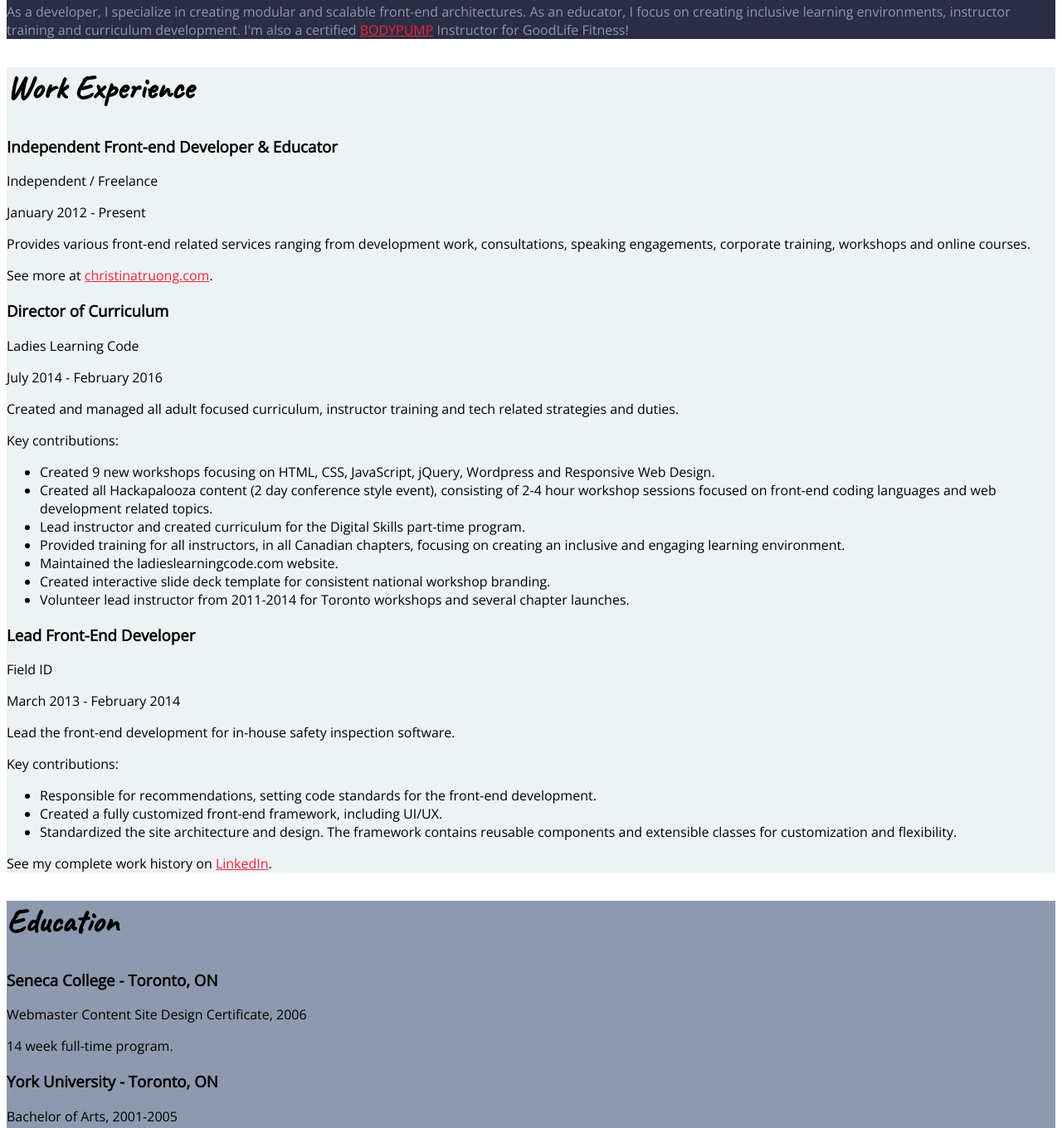
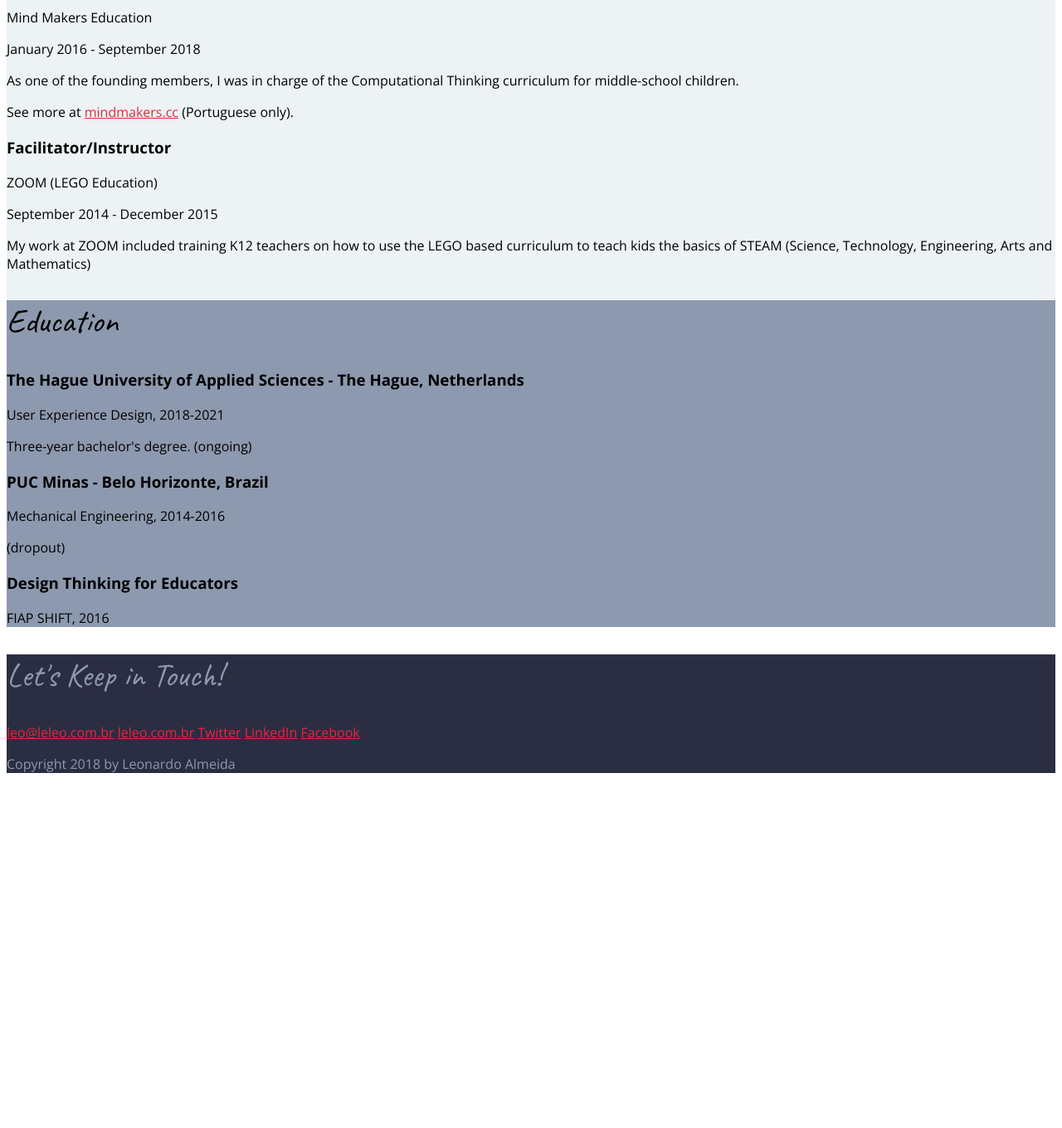
Before and after one commit to UXDSkillslab1718/4-final-assignment-challenge-leleoalmeida, a plain HTML site: page css-resume/index.html in a window 1280 px wide. Shown: the part 701-2061 px from the top of the page at 83% size. After the commit the page ends 1649 px from the top, so only its background shows below. Drawn offline with nearby package versions, Linux system fonts and the light colour scheme.

Commit message:
Assignment 1
Exercises related to chapter 3 done.

```diff
--- a/css-resume/css/styles.css
+++ b/css-resume/css/styles.css
@@ -6,6 +6,7 @@ body {
 
 h1, h2 {
 	font-family: 'Caveat', cursive;
+  font-weight: 400;
 }
 h1{
 	font-size: 80px;
--- a/css-resume/index.html
+++ b/css-resume/index.html
@@ -3,17 +3,17 @@
 <head>
     <meta charset="UTF-8">
     <meta name="viewport" content="width=device-width, initial-scale=1.0">
-    <title>Christina Truong | Resume</title>
-    <link href="https://fonts.googleapis.com/css?family=Caveat|Open+Sans" rel="stylesheet">
+    <title>Leonardo Almeida | Resume</title>
+    <link href="https://fonts.googleapis.com/css?family=Caveat|Open+Sans:400,700" rel="stylesheet">
     <link rel="stylesheet" href="css/styles.css">
 </head>
 <body>
     <!-- // Intro -->
     <header>
-        <img src="images/christina-truong.png" alt="Christina Truong">
-        <h1>Christina Truong</h1>
-        <h2>Web Developer + Educator</h2>
-        <p>As a developer, I specialize in creating modular and scalable front-end architectures. As an educator, I focus on creating inclusive learning environments, instructor training and curriculum development. I'm also a certified <a href="https://www.lesmills.com/workouts/fitness-classes/bodypump/" target="_blank">BODYPUMP</a> Instructor for GoodLife Fitness!</p>
+        <img src="images/leonardo-almeida.jpg" style="width: 300px;" alt="Christina Truong">
+        <h1>Leonardo Almeida</h1>
+        <h2>UX Designer + Educator</h2>
+        <p>As a UX designer, I specialize in creating unique experience for users. As an educator, I focus on teaching small children the basics of computational thinking!</p>
     </header>
 
     <main>
@@ -22,65 +22,36 @@
             <h2>Work Experience</h2>
 
             <!-- Job 1 Details -->
-            <h3>Independent Front-end Developer & Educator</h3>
-            <p>Independent / Freelance</p>
-            <p>January 2012 - Present</p>
+            <h3>Project Manager</h3>
+            <p>Mind Makers Education</p>
+            <p>January 2016 - September 2018</p>
 
-            <p>Provides various front-end related services ranging from development work, consultations, speaking engagements, corporate training, workshops and online courses.</p>
-            <p>See more at <a href="http://christinatruong.com" target="_blank">christinatruong.com</a>.</p>
+            <p>As one of the founding members, I was in charge of the Computational Thinking curriculum for middle-school children.</p>
+            <p>See more at <a href="http://mindmakers.cc" target="_blank">mindmakers.cc</a> (Portuguese only).</p>
 
             <!-- Job 2 Details -->
-            <h3>Director of Curriculum</h3>
-            <p>Ladies Learning Code</p>
-            <p>July 2014 - February 2016</p>
+            <h3>Facilitator/Instructor</h3>
+            <p>ZOOM (LEGO Education)</p>
+            <p>September 2014 - December 2015</p>
 
-            <p>Created and managed all adult focused curriculum, instructor training and tech related strategies and duties.</p>
-            <p>Key contributions:</p>
-            <ul>
-                <li>Created 9 new workshops focusing on HTML, CSS, JavaScript, jQuery, Wordpress and Responsive Web Design.</li>
-                <li>Created all Hackapalooza content (2 day conference style event), consisting of 2-4 hour workshop sessions focused on front-end coding languages and web development related topics.</li>
-                <li>Lead instructor and created curriculum for the Digital Skills part-time program.</li>
-                <li>Provided training for all instructors, in all Canadian chapters, focusing on creating an inclusive and engaging learning environment.</li>
-                <li>Maintained the ladieslearningcode.com website.</li>
-                <li>Created interactive slide deck template for consistent national workshop branding.</li>
-                <li>Volunteer lead instructor from 2011-2014 for Toronto workshops and several chapter launches.</li>
-            </ul>
-
-            <!-- Job 3 Details -->
-            <h3>Lead Front-End Developer</h3>
-            <p>Field ID</p>
-            <p>March 2013 - February 2014</p>
-
-            <p>Lead the front-end development for in-house safety inspection software.</p>
-            <p>Key contributions:</p>
-            <ul>
-                <li>Responsible for recommendations, setting code standards for the front-end development.</li>
-                <li>Created a fully customized front-end framework, including UI/UX.</li>
-                <li>Standardized the site architecture and design. The framework contains reusable components and extensible classes for customization and flexibility.</li>
-            </ul>
-
-            <p>See my complete work history on <a href="https://www.linkedin.com/in/christinatruong/" target="_blank">LinkedIn</a>.</p>
-        </section>
-
-
+            <p>My work at ZOOM included training K12 teachers on how to use the LEGO based curriculum to teach kids the basics of STEAM (Science, Technology, Engineering, Arts and Mathematics)</p>
         <!-- // Education -->
         <section class="education">
             <h2>Education</h2>
 
             <!-- School 1 details. -->
-            <h3>Seneca College - Toronto, ON</h3>
-            <p>Webmaster Content Site Design Certificate, 2006</p>
-            <p>14 week full-time program.</p>
+            <h3>The Hague University of Applied Sciences - The Hague, Netherlands</h3>
+            <p>User Experience Design, 2018-2021</p>
+            <p>Three-year bachelor's degree. (ongoing)</p>
 
             <!-- School 2 details. -->
-            <h3>York University - Toronto, ON</h3>
-            <p>Bachelor of Arts, 2001-2005</p>
-            <p>Double Major in Communications & Psychology.</p>
+            <h3>PUC Minas - Belo Horizonte, Brazil</h3>
+            <p>Mechanical Engineering, 2014-2016</p>
+            <p>(dropout)</p>
 
             <!-- School 3 details. -->
-            <h3>San Jose State University - San Jose, CA</h3>
-            <p>General Studies, 2000</p>
-            <p>First year general studies.</p>
+            <h3>Design Thinking for Educators</h3>
+            <p>FIAP SHIFT, 2016</p>
         </section>
     </main>
 
@@ -90,14 +61,14 @@
 
         <!-- Social media links. Add or remove any networks. -->
         <div>
-            <a href="mailto:email@example.com">email@example.com</a>
-            <a href="http://christinatruong.com">christinatruong.com</a>
-            <a href="https://twitter.com/christinatruong">Twitter</a>
-            <a href="https://www.linkedin.com/in/christinatruong/">LinkedIn</a>
-            <a href="http://fb.me/christinacodes">Facebook</a>
+            <a href="mailto:leo@leleo.com.br">leo@leleo.com.br</a>
+            <a href="http://leleo.com.br">leleo.com.br</a>
+            <a href="https://twitter.com/leleo.design">Twitter</a>
+            <a href="https://www.linkedin.com/in/leleoalmeida/">LinkedIn</a>
+            <a href="http://fb.me/leleoalmeida">Facebook</a>
         </div>
 
-        <p>Copyright 2017 by Christina Truong</p>
+        <p>Copyright 2018 by Leonardo Almeida</p>
     </footer>
 </body>
 </html>
```
Also changed, not shown: 1 other file.
